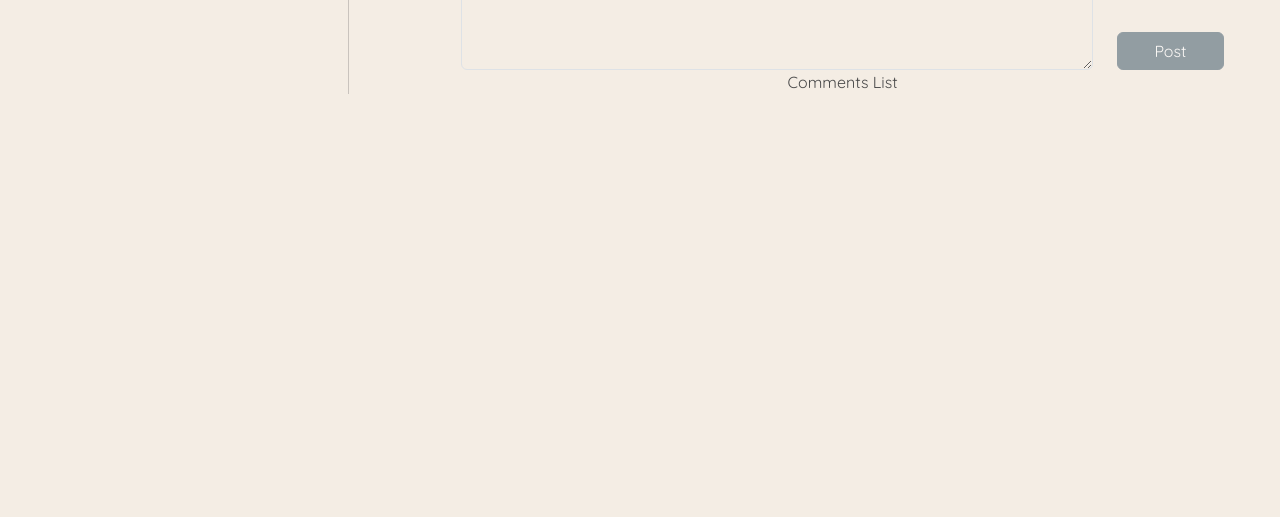
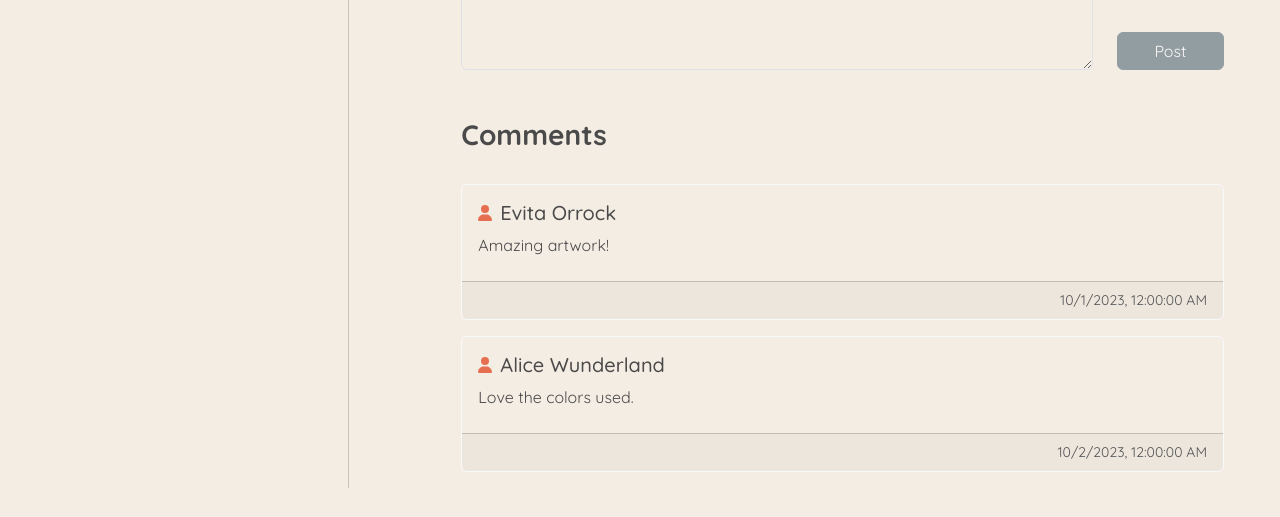
Before and after one commit to EvitaKnits/stitch-space, a React (Vite) app: page /profile/1/piece/1 in a window 1280 px wide. Shown: the part 1019-1536 px from the top of the page. Before the commit the page ends 1145 px from the top, so only its background shows below. Built offline with nearby package versions, Linux system fonts and the light colour scheme.

Commit message:
Add comments on the Piece view

```diff
--- /dev/null
+++ b/src/components/Comments/Comment.jsx
@@ -0,0 +1,28 @@
+import { Card } from 'react-bootstrap';
+import { FontAwesomeIcon } from '@fortawesome/react-fontawesome';
+import { faUser } from '@fortawesome/free-solid-svg-icons';
+
+const Comment = ({ comment }) => {
+    return (
+        <Card className='mb-3' border='light' shadow='sm'>
+            <Card.Body>
+                <div className="d-flex justify-content-between align-items-center mb-2">
+                    <div className="d-flex align-items-center">
+                        <FontAwesomeIcon icon={faUser} className='me-2 icons' />
+                        <Card.Title className="mb-0">
+                            {comment.firstName} {comment.lastName}
+                        </Card.Title>
+                    </div>
+                </div>
+                <Card.Text className='mb-2 text-start'>
+                    {comment.text}
+                </Card.Text>
+            </Card.Body>
+            <Card.Footer className="text-muted text-end small">
+                {new Date(comment.date).toLocaleString()}
+            </Card.Footer>
+        </Card>
+    );
+};
+
+export default Comment;
--- a/src/pages/Profile/PiecesDetailView.jsx
+++ b/src/pages/Profile/PiecesDetailView.jsx
@@ -1,5 +1,5 @@
 import { useState, useContext } from "react";
-import { Button, Container, Image, Row, Col, FloatingLabel } from "react-bootstrap";
+import { Button, Container, Image, Row, Col, FloatingLabel, Card } from "react-bootstrap";
 import Form from 'react-bootstrap/Form';
 import Rating from "react-rating";
 import useSelectedPiece from "../../hooks/useSelectedPiece";
@@ -7,6 +7,7 @@ import useSelectedProfile from "../../hooks/useSelectedProfile";
 import { CurrentUserContext } from "../../contexts/CurrentUserContext";
 import PiecesEdit from "./PiecesEdit";
 import { Link, useNavigate } from 'react-router-dom';
+import Comment from '../../components/Comments/Comment'
 
 const DetailView = () => {
     const { currentUser } = useContext(CurrentUserContext);
@@ -15,6 +16,24 @@ const DetailView = () => {
 
     const [comment, setComment] = useState('');
     const [editMode, setEditMode] = useState(false);
+
+    // Mock data for comments
+    const [comments, setComments] = useState([
+        {
+            id: 1,
+            firstName: "Evita",
+            lastName: "Orrock",
+            text: "Amazing artwork!",
+            date: "2023-10-01",
+        },
+        {
+            id: 2,
+            firstName: "Alice",
+            lastName: "Wunderland",
+            text: "Love the colors used.",
+            date: "2023-10-02",
+        },
+    ]);
 
     const handleRating = (value) => {
         console.log(value);
@@ -52,7 +71,14 @@ const DetailView = () => {
 
     const handleSubmit = (e) => {
         e.preventDefault();
-        // Handle comment submission
+        const newComment = {
+            id: comments.length + 1,
+            username: currentUser.username || "Anonymous",
+            text: comment,
+            date: new Date().toISOString().split("T")[0],
+        };
+        setComments([...comments, newComment]);
+        setComment("");
     };
 
     const handleChange = (event) => {
@@ -141,7 +167,14 @@ const DetailView = () => {
                             </Container>
                         </Form>
                     </div>
-                    <div>Comments List</div>
+                    <Container className="mt-5 text-start">
+                        <h3>Comments</h3>
+                        <br></br>
+                        {/* Render comments in chronological order */}
+                        {comments.map((comment) => (
+                            <Comment classname='mt-3' key={comment.id} comment={comment} />
+                        ))}
+                    </Container>
                 </>
             )}
         </>
```
